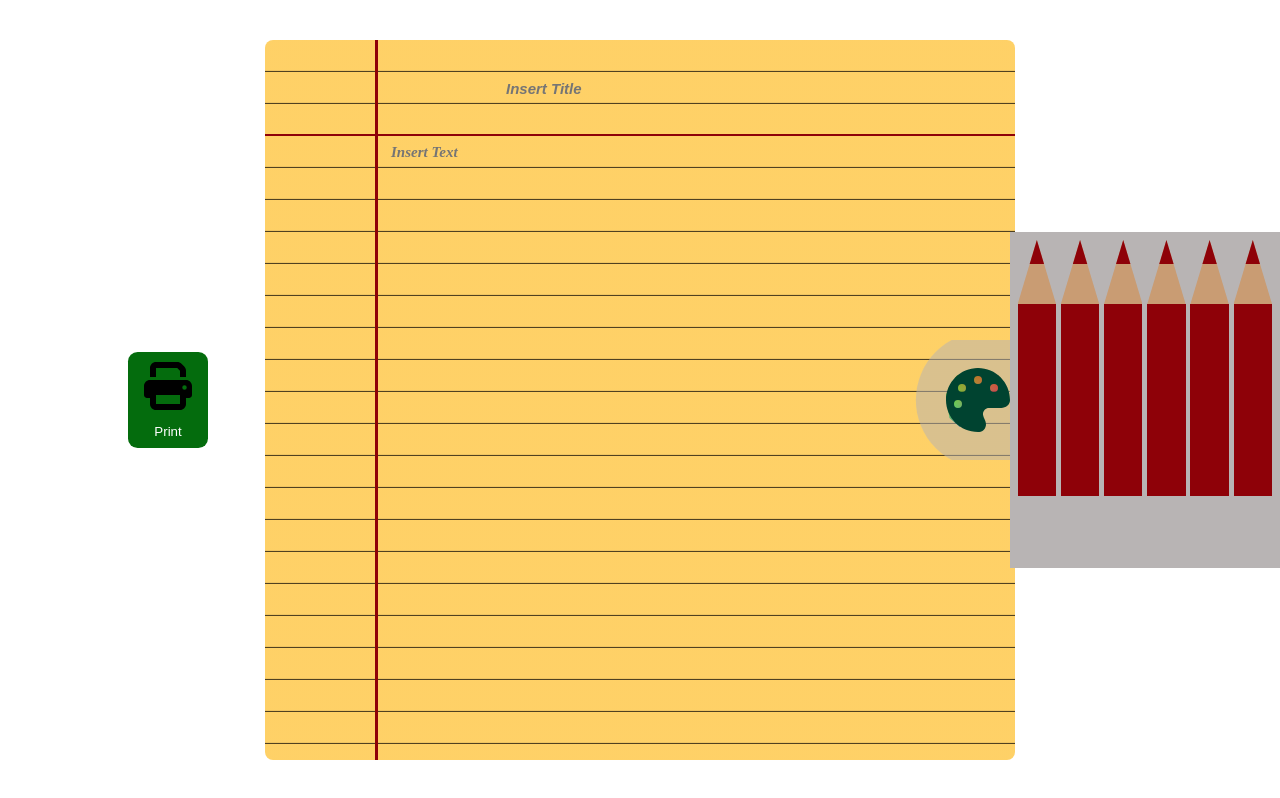
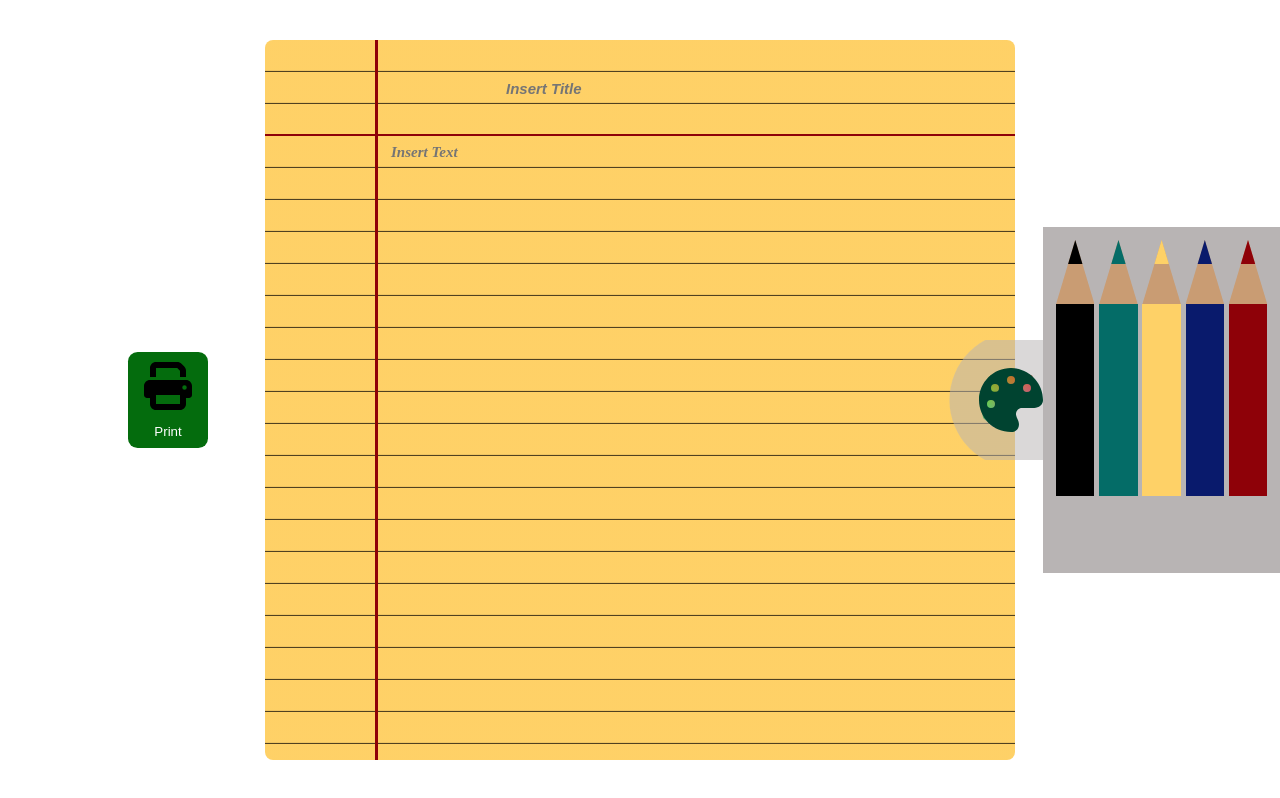
Before and after one commit to TkDevk/Notepad-Reactjs, a React (Vite) app: page / in a window 1280 px wide. Both pictures are taken after a click on the element 1216 px from the left and 400 px from the top of the page. Built offline with nearby package versions, Linux system fonts and the light colour scheme; a web font is replaced by a local one.

Commit message:
Finishing pencil and font colors properties

```diff
--- a/package.json
+++ b/package.json
@@ -23,6 +23,6 @@
     "eslint-plugin-react": "^7.33.2",
     "eslint-plugin-react-hooks": "^4.6.0",
     "eslint-plugin-react-refresh": "^0.4.5",
-    "vite": "^5.0.8"
+    "vite": "^5.0.11"
   }
 }
--- a/src/common/colors.js
+++ b/src/common/colors.js
@@ -1,6 +1,18 @@
 const colors = {
-    red:'red',
-    blue:'blue',
-    green:'green'
+   red: {
+    background: 'hsl(357, 99%, 28%)',
+   },
+   yellow:{
+    background:'hsl(42, 99%, 70%)',
+   },
+   green:{
+    background:'hsl(177, 93%, 22%)',
+   },
+   blue:{
+    background:'hsl(230, 84%, 23%)',
+   },
+   black:{
+    background:'#000',
+   },
 }
 export default colors
--- a/src/css/pencil.css
+++ b/src/css/pencil.css
@@ -1,8 +1,6 @@
 /*Setting the pencil colors values*/
 :root{
    --Wood:hsl(28.6, 44.33%, 61.96%);
-
-
 }
 
 /*Let's start with the body*/
@@ -12,24 +10,23 @@
     width: 3svw;
     display: flex;
     flex-direction: column;
+    position:inherit;
 }
 /*I needed to create a triangule figure so i used clip-path: polygon property, actually pretty cool you can do any figures with clip-path*/
 .PencilPoint{
-    position: relative;
+    position:relative;
     clip-path: polygon(50% 0, 100% 100%, 0 100%);
     background-color: var(--Wood);
     height: 20%;
-    z-index: 1;
     display: flex;
     flex-direction: column;
-
-
+    z-index: 3;
 }
 .PencilLead{
     width:100%;
     height: 3svh;
     background-color: var(--RedPrimary);
-    z-index: 1;
+    z-index: 3;
     position: absolute;
 }
 .PencilBody{
--- a/src/css/pencilcase.css
+++ b/src/css/pencilcase.css
@@ -4,7 +4,7 @@
     display: flex;
     justify-content: center;
     align-items: center;
-    right:.0;
+    right:0;
 }
 
 #PencilCase {
@@ -12,9 +12,8 @@
     right: inherit;
     align-self: center;
     gap: .3rem;
-    padding: .5rem;
+    padding:1svw;
     background-color: #b8b4b4;
-
 }
 
 #ShowColor {
@@ -32,8 +31,13 @@
 
 #ShowColor:hover{
     height: 10rem;
-    margin-right: .1svw;
+    right: .1svw;
     background-color:hsl(165, 84%, 15%,0.5);
+    &:hover{
+        #PencilCase{
+            transition: transform 250ms;
+        }
+    }
 }
 
 #PaletteContainer {
--- a/src/feature/components/Page.jsx
+++ b/src/feature/components/Page.jsx
@@ -1,6 +1,7 @@
 import { useState } from "react"
 import { toPng } from "html-to-image"
 import download from "downloadjs"
+import colors from "../../common/colors.js"
 const Page = () => {
    /*
    const [inputText, setText] = useState("") //i will pass empty value to text and textState will change it
--- a/src/feature/components/Pencil.jsx
+++ b/src/feature/components/Pencil.jsx
@@ -1,12 +1,19 @@
-const Pencil = (props)=>{
+import PropTypes from "prop-types";
+const Pencil = ({colors})=>{
 
     return(
-        <>
+       <>
         <figure className="PencilFigure">
             <header className="PencilPoint">
-               <figure className="PencilLead"></figure>
+                {/*This one was pretty hard,  so here comes the step by step:
+                1- setting the colors i open the syle={} as im going to pass an object for each value so i use double curly braces
+                2- getting the color value was a tricky one but i found that using an Optional chaining (?.) operator i can check (well, js checks lol) if colors is null or undefined doesn't run the property that in this case is background from colors
+
+
+                */}
+               <figure className="PencilLead" style={{ backgroundColor: colors?.background }}></figure>
             </header>
-            <main className="PencilBody">
+            <main className="PencilBody" style={{backgroundColor: colors?.background}}>
 
             </main>
         </figure>
@@ -14,4 +21,10 @@ const Pencil = (props)=>{
     )
 }
 
+Pencil.propTypes = {
+    colors: PropTypes.shape({
+    background: PropTypes.string.isRequired,
+    }),
+  };
+
 export default Pencil
--- a/src/feature/components/PencilCase.jsx
+++ b/src/feature/components/PencilCase.jsx
@@ -28,14 +28,14 @@ const PencilCase = () => {
                     {/*</figure>*/}
                 </picture>
             </section>
-             {expand&&<section
+             {expand&&
+             <section
             id="PencilCase">
+                <Pencil colors={colors.black}/>
+                <Pencil colors={colors.green}/>
+                <Pencil colors={colors.yellow}/>
+                <Pencil colors={colors.blue}/>
                 <Pencil colors={colors.red}/>
-                <Pencil colors={colors.blue}/>
-                <Pencil colors={colors.green}/>
-                <Pencil />
-                <Pencil />
-                <Pencil />
             </section>}
         </article>
     )
```
Also changed, not shown: 1 other file (tests, documents, lock files or other folders).
